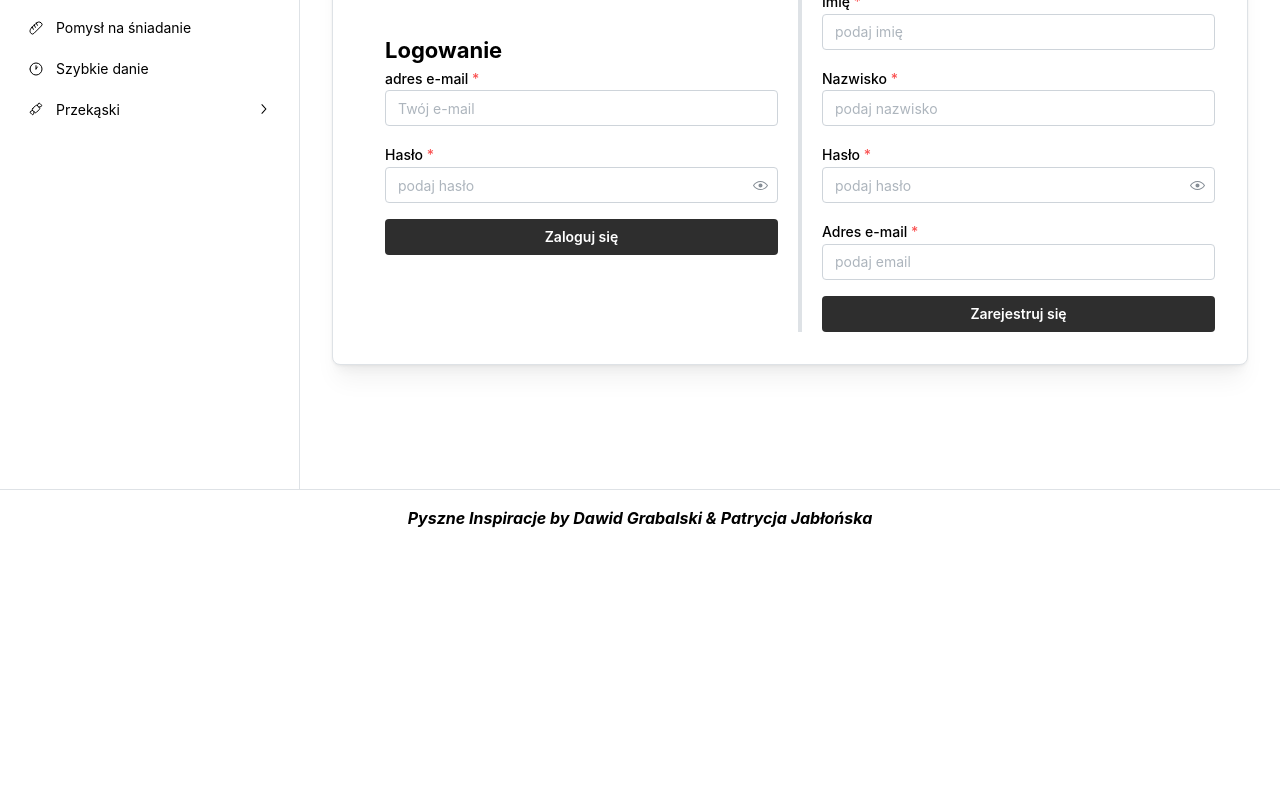
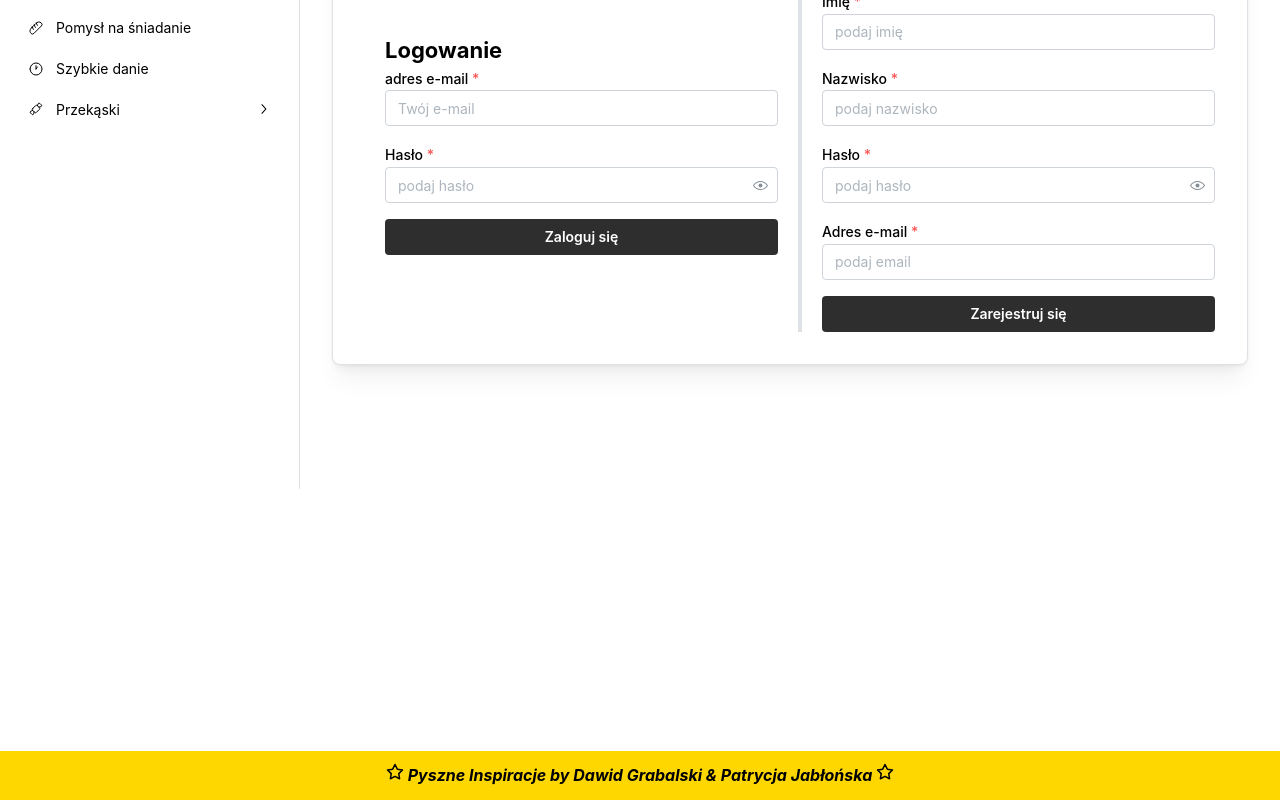
Before and after one commit to Dawid511/RecipesApp_frontend, a React (Create React App) app: page /login in a window 1280 px wide. Shown: the part 261-1061 px from the top of the page. Before the commit the page ends 1012 px from the top, so only its background shows below. Built offline with nearby package versions, Linux system fonts and the light colour scheme; no server answers.

Commit message:
poprawa footera

```diff
--- a/src/components/Footer.tsx
+++ b/src/components/Footer.tsx
@@ -1,10 +1,12 @@
 import {Text} from '@mantine/core';
+import {IconStar} from "@tabler/icons-react";
+import React from "react";
 
 export const Footer = () => {
     return (
-        <div style={{display: 'flex', justifyContent: 'center', minHeight: '100vh',}}>
+        <div style={{ marginTop: 'auto', padding: '12px', textAlign: 'center', background: 'gold' }}>
             <Text fs="italic" fw={700}>
-                Pyszne Inspiracje by Dawid Grabalski & Patrycja Jabłońska
+                <IconStar size={18} /> Pyszne Inspiracje by Dawid Grabalski & Patrycja Jabłońska <IconStar size={18} />
             </Text>
         </div>
     );
--- a/src/components/Header.tsx
+++ b/src/components/Header.tsx
@@ -1,5 +1,5 @@
 import {Link} from "react-router-dom";
-import {Button, Group, Paper} from "@mantine/core";
+import {Button, Group} from "@mantine/core";
 import {IconHeart, IconPlus} from "@tabler/icons-react";
 import React, {useContext} from "react";
 import {CategoryContext} from "../features/categories/CategoryContext";
--- a/src/components/Layout.tsx
+++ b/src/components/Layout.tsx
@@ -8,9 +8,10 @@ import {Footer} from "./Footer";
 export const Layout = () => {
     const [opened, {toggle}] = useDisclosure();
     return (
+        <div>
             <AppShell
                 header={{height: 130}}
-            footer={{height: 50}}
+                footer={{height: 50 }}
                 navbar={{width: 300, breakpoint: 'sm', collapsed: {mobile: !opened}}}
                 padding="md"
             >
@@ -24,18 +25,11 @@ export const Layout = () => {
                 <AppShell.Navbar p="md">
                     <AppNavbar/>
                 </AppShell.Navbar>
-            <AppShell.Footer p="md">
-                <Footer />
-            </AppShell.Footer>
-
-
                 <AppShell.Main>
                     <Outlet/>
                 </AppShell.Main>
-
-
             </AppShell>
-
-
+            <Footer />
+        </div>
     )
 }
```
Lines whose indentation alone changed are shown as unchanged.
